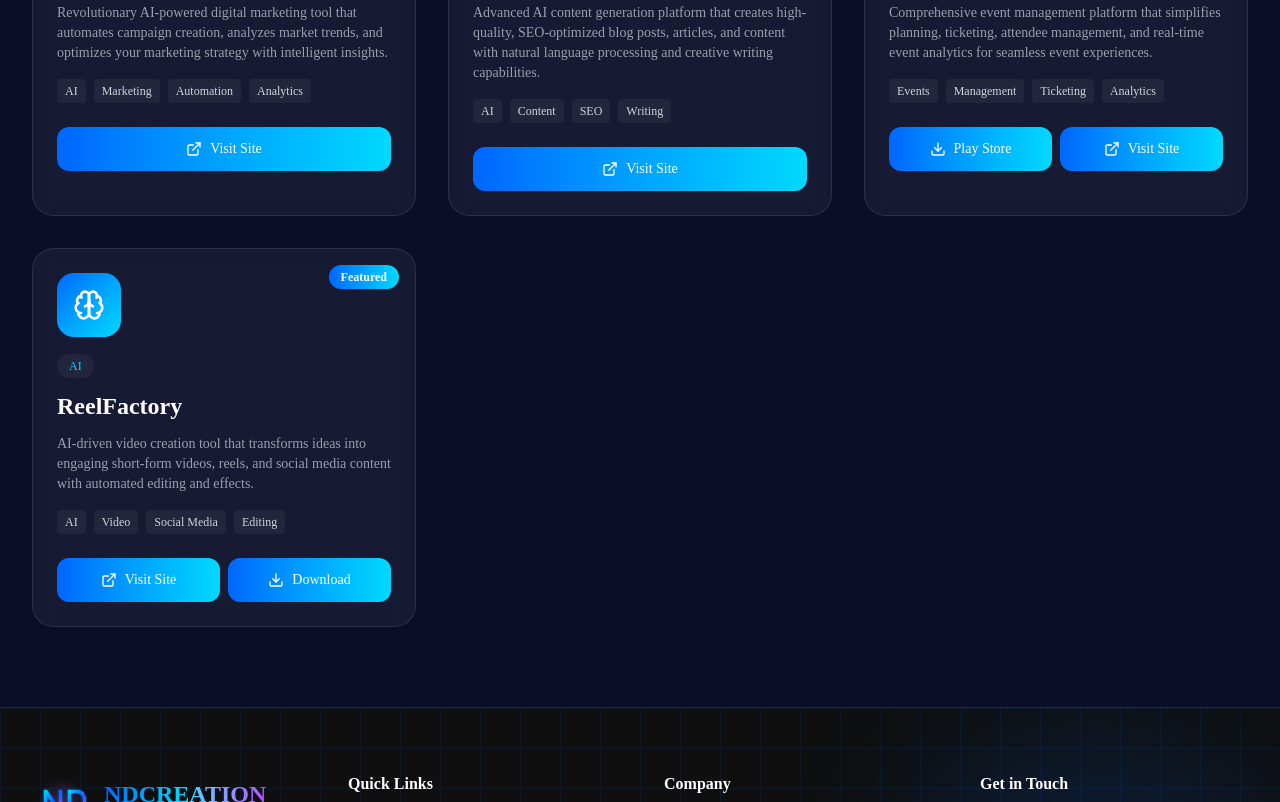
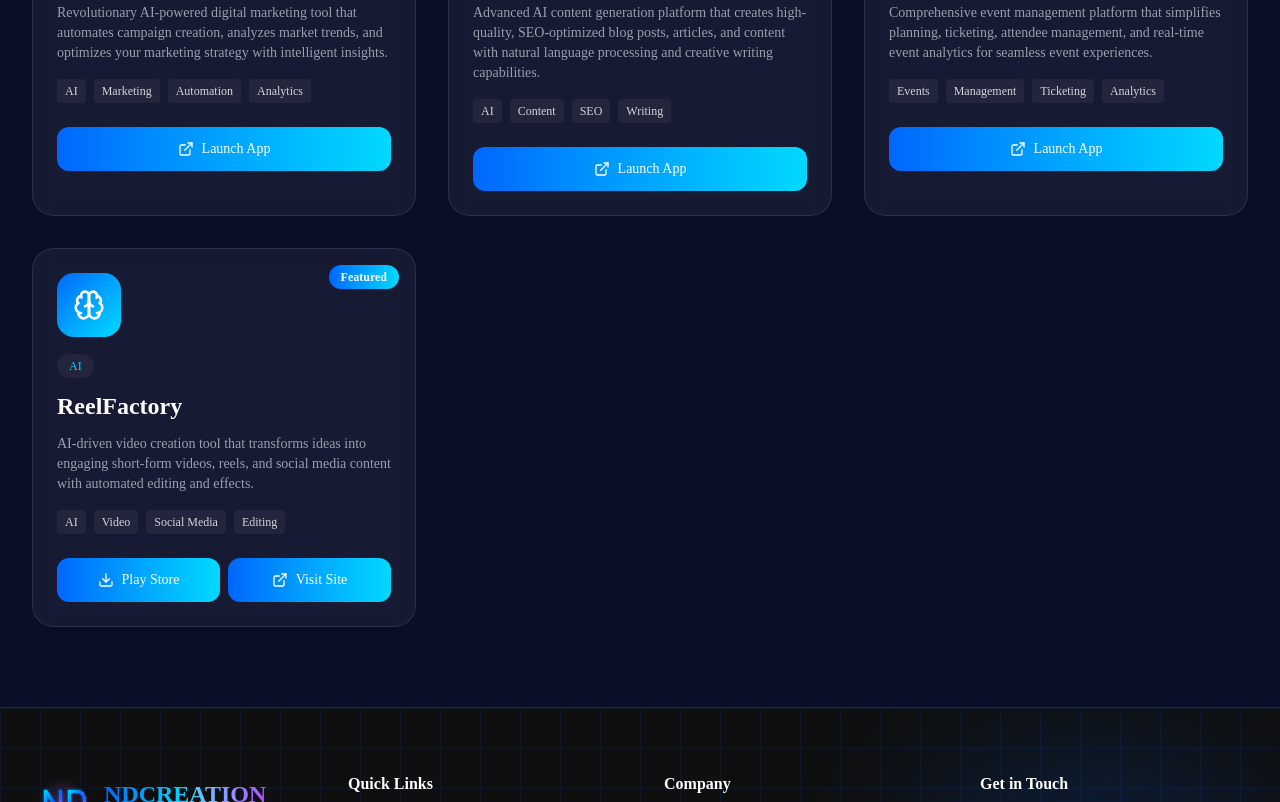
Before and after one commit to 1308harshit/ndcreation-website, a Next.js app: page /products in a window 1280 px wide. Shown: the part 740-1542 px from the top of the page. Built offline with nearby package versions, Linux system fonts and the light colour scheme.

Commit message:
Update products: Add Play Store for ReelFactory, make others web apps only

```diff
--- a/app/products/page.tsx
+++ b/app/products/page.tsx
@@ -196,16 +196,7 @@
                           className="flex-1 flex items-center justify-center gap-2 px-4 py-3 rounded-lg bg-gradient-to-r from-[var(--electric-blue)] to-[var(--neon-cyan)] text-white text-sm font-medium hover:scale-105 transition-transform"
                         >
                           <ExternalLink className="w-4 h-4" />
-                          Visit Site
-                        </a>
-                      )}
-                      {product.downloadLink && (
-                        <a
-                          href={product.downloadLink}
-                          className="flex-1 flex items-center justify-center gap-2 px-4 py-3 rounded-lg bg-gradient-to-r from-[var(--electric-blue)] to-[var(--neon-cyan)] text-white text-sm font-medium hover:scale-105 transition-transform"
-                        >
-                          <Download className="w-4 h-4" />
-                          Download
+                          {product.playStoreLink ? 'Visit Site' : 'Launch App'}
                         </a>
                       )}
                     </div>
--- a/components/ProductsShowcase.tsx
+++ b/components/ProductsShowcase.tsx
@@ -119,16 +119,7 @@
                       className="flex-1 flex items-center justify-center gap-2 px-4 py-2 rounded-lg bg-gradient-to-r from-[var(--electric-blue)] to-[var(--neon-cyan)] text-white text-sm font-medium hover:scale-105 transition-transform"
                     >
                       <ExternalLink className="w-4 h-4" />
-                      Visit Site
-                    </Link>
-                  )}
-                  {product.downloadLink && (
-                    <Link
-                      href={product.downloadLink}
-                      className="flex-1 flex items-center justify-center gap-2 px-4 py-2 rounded-lg bg-gradient-to-r from-[var(--electric-blue)] to-[var(--neon-cyan)] text-white text-sm font-medium hover:scale-105 transition-transform"
-                    >
-                      <Download className="w-4 h-4" />
-                      Download
+                      {product.playStoreLink ? 'Visit Site' : 'Launch App'}
                     </Link>
                   )}
                 </div>
--- a/lib/products-data.ts
+++ b/lib/products-data.ts
@@ -23,7 +23,6 @@
     category: 'Apps',
     description: 'Comprehensive event management platform that simplifies planning, ticketing, attendee management, and real-time event analytics for seamless event experiences.',
     tags: ['Events', 'Management', 'Ticketing', 'Analytics'],
-    playStoreLink: '#',
     webLink: '#',
     featured: true,
   },
@@ -33,8 +32,8 @@
     category: 'AI',
     description: 'AI-driven video creation tool that transforms ideas into engaging short-form videos, reels, and social media content with automated editing and effects.',
     tags: ['AI', 'Video', 'Social Media', 'Editing'],
+    playStoreLink: '#',
     webLink: '#',
-    downloadLink: '#',
     featured: true,
   },
 ];
```
